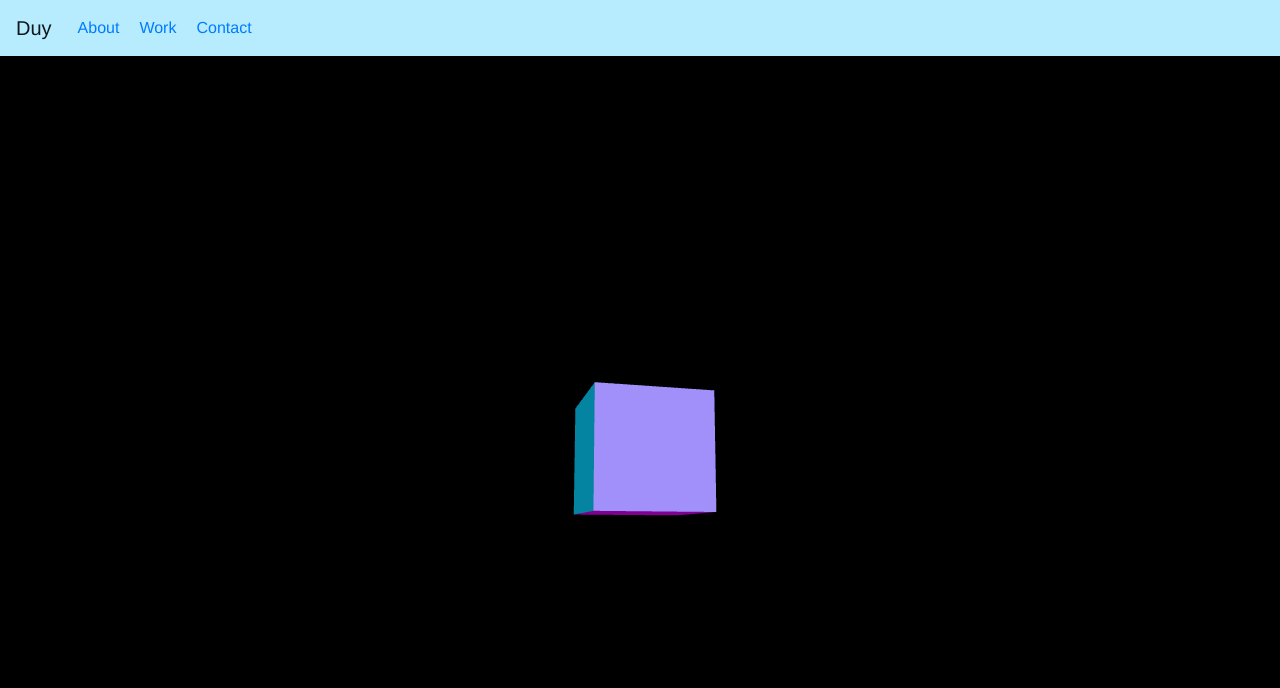
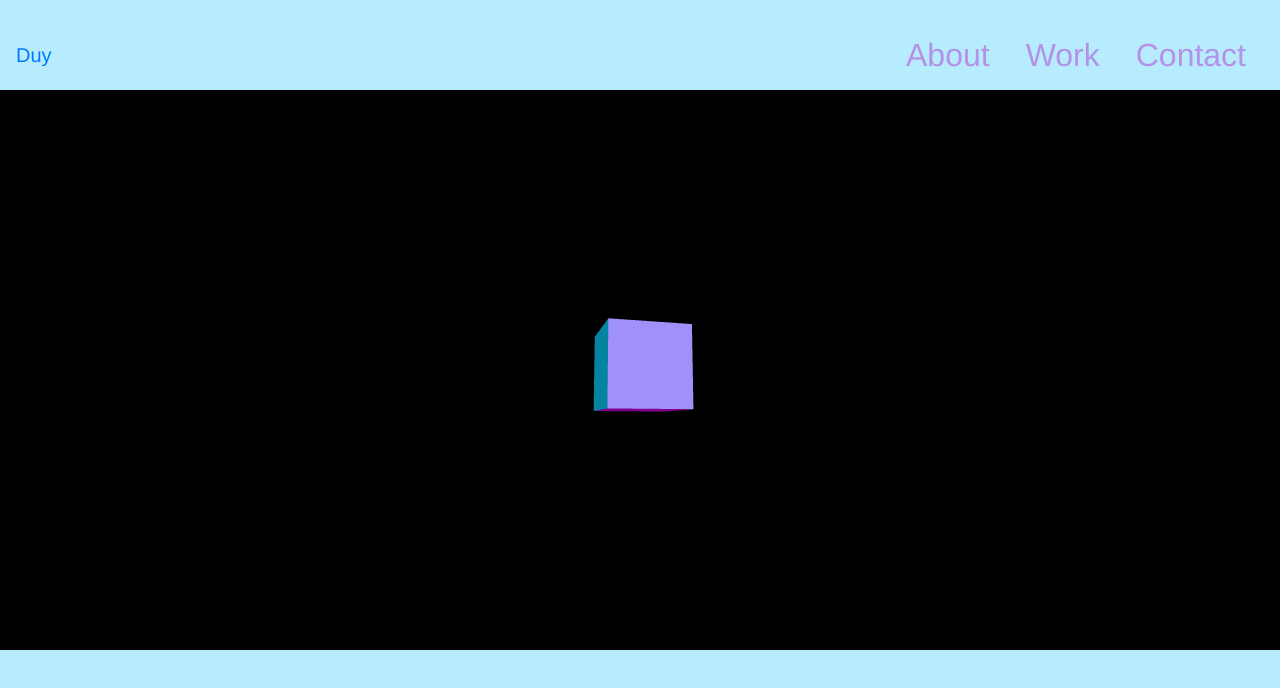
Before and after one commit to dweebles/portfolio, a Vue app: page / in a window 1280 px wide. Shown: the top 688 px of the page. Built offline with nearby package versions, Linux system fonts and the light colour scheme.

Commit message:
Update about component

```diff
--- a/src/App.vue
+++ b/src/App.vue
@@ -2,19 +2,19 @@
   <div id="app">
     <Menu />
     <div id="container"></div>
-    <HelloWorld msg="Hello there..."/>
+    <About msg="Hello there..."/>
   </div>
 </template>
 
 <script>
-import HelloWorld from "./components/HelloWorld.vue";
+import About from "./components/About.vue";
 import Menu from "./components/menu.vue";
 import * as Three from "three";
 
 export default {
   name: "app",
   components: {
-    HelloWorld,
+    About,
     Menu
   },
   camera: null,
@@ -66,7 +66,7 @@ export default {
   x: 0;
   y: 0;
   width: 100%;
-  height: 100%;
+  height: 70%;
   z-index: 0;
 }
 body {
--- /dev/null
+++ b/src/components/About.vue
@@ -0,0 +1,36 @@
+<template>
+  <div class="hello">
+    <h1>{{ msg }}</h1>
+  </div>
+</template>
+
+<script>
+export default {
+  name: "About",
+  props: {
+    msg: String
+  }
+};
+</script>
+
+<!-- Add "scoped" attribute to limit CSS to this component only -->
+<style scoped>
+h3 {
+  margin: 40px 0 0;
+}
+ul {
+  list-style-type: none;
+  padding: 0;
+}
+li {
+  display: inline-block;
+  margin: 0 10px;
+}
+a {
+  color: #42b983;
+}
+.hello {
+  text-align: center;
+  margin-top: 60px;
+}
+</style>
--- a/src/components/menu.vue
+++ b/src/components/menu.vue
@@ -1,11 +1,22 @@
 <template>
-  <nav class="navbar navbar-expand-lg navbar-light">
+  <!-- <nav class="navbar navbar-expand-lg navbar-light">
     <a class="navbar-brand" href="#">Duy</a>
     <button class="navbar-toggler" type="button" data-toggle="collapse" data-target="#navbarNavDropdown" aria-controls="navbarNavDropdown" aria-expanded="false" aria-label="Toggle navigation"><span class="navbar-toggler-icon"></span></button>
     <div class="collapse navbar-collapse" id="navbarNavDropdown">
       <ul class="nav-menu">
         <li v-for="link in menuItems" v-bind:key="link">
-          <a v-bind:href="link.url">{{link.name}}</a>
+          <a v-bind:href="link.url" class="underlined underlined--thick">{{link.name}}</a>
+        </li>
+      </ul>
+    </div>
+  </nav> -->
+  <nav class="navbar navbar-expand-md">
+    <a class="navbar-brand" href="#">Duy</a>
+    <button class="navbar-toggler" type="button" data-toggle="collapse" data-target="#navbarNavDropdown" aria-controls="navbarNavDropdown" aria-expanded="false" aria-label="Toggle navigation"><span class="navbar-toggler-icon"></span></button>
+    <div class="navbar-collapse collapse w-100 order-3 dual-collapse2">
+      <ul class="navbar-nav ml-auto">
+        <li v-for="link in menuItems" v-bind:key="link">
+          <a v-bind:href="link.url" class="nav-link underlined underlined--thick">{{link.name}}</a>
         </li>
       </ul>
     </div>
@@ -45,12 +56,32 @@
     list-style-type: none;
     margin: 0;
     padding: 0;
+    float: right;
   }
   li {
     display: inline;
     padding: 0 10px;
   }
+  a:not(.navbar-brand) {
+    color: #B392E8;
+    font-size: 2em;
+    flex: 1;
+    line-height: 1.2;
+    text-decoration: none;
+    background-image: linear-gradient(to right, #E6FF30 0, #E6FF30 100%);
+    background-position: 0 1.2em;
+    background-size: 0 100%;
+    background-repeat: no-repeat;
+    transition: background .5s;
+  }
+  a:hover {
+    background-size: 100% 100%;
+  }
   nav {
+    margin-top: 20px;
     background-color: #B7ECFF;
   }
+  .underlined--thick {
+    background-position: 0 -0.1em;
+  }
 </style>
```
